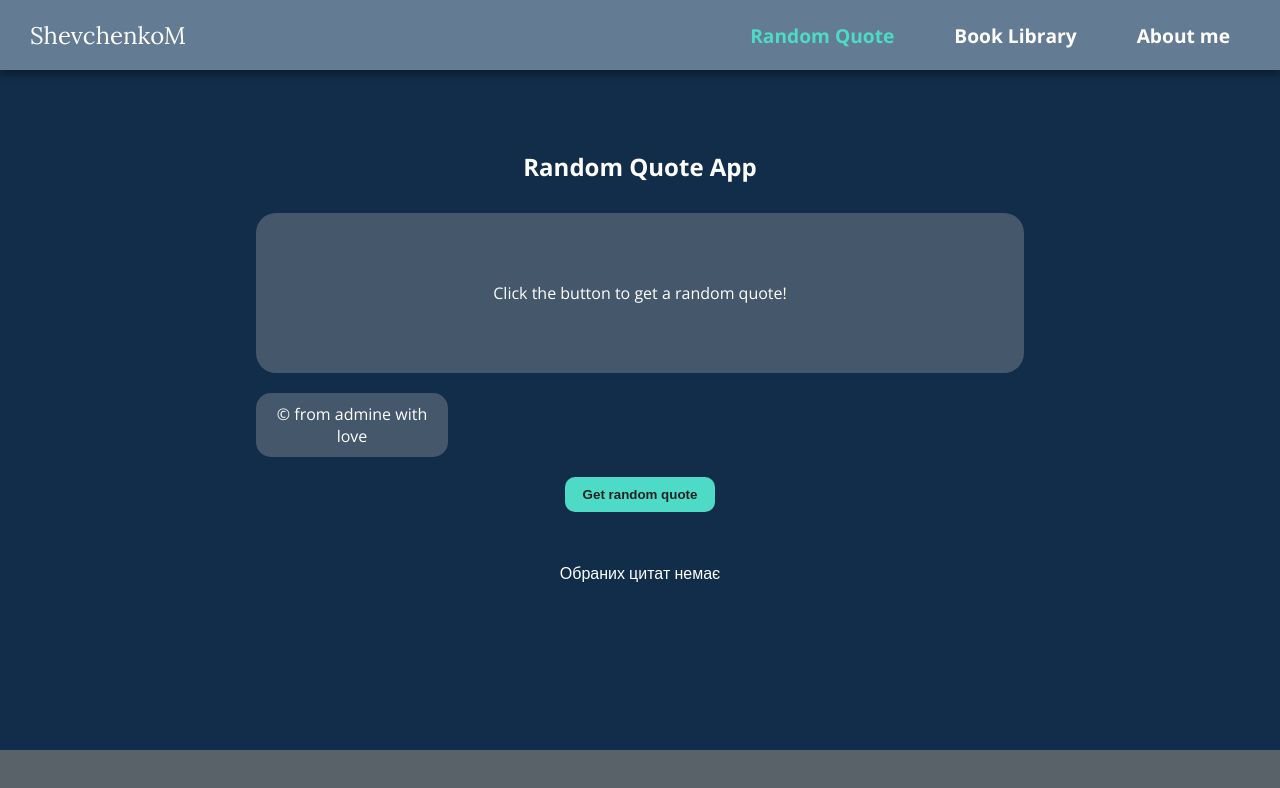
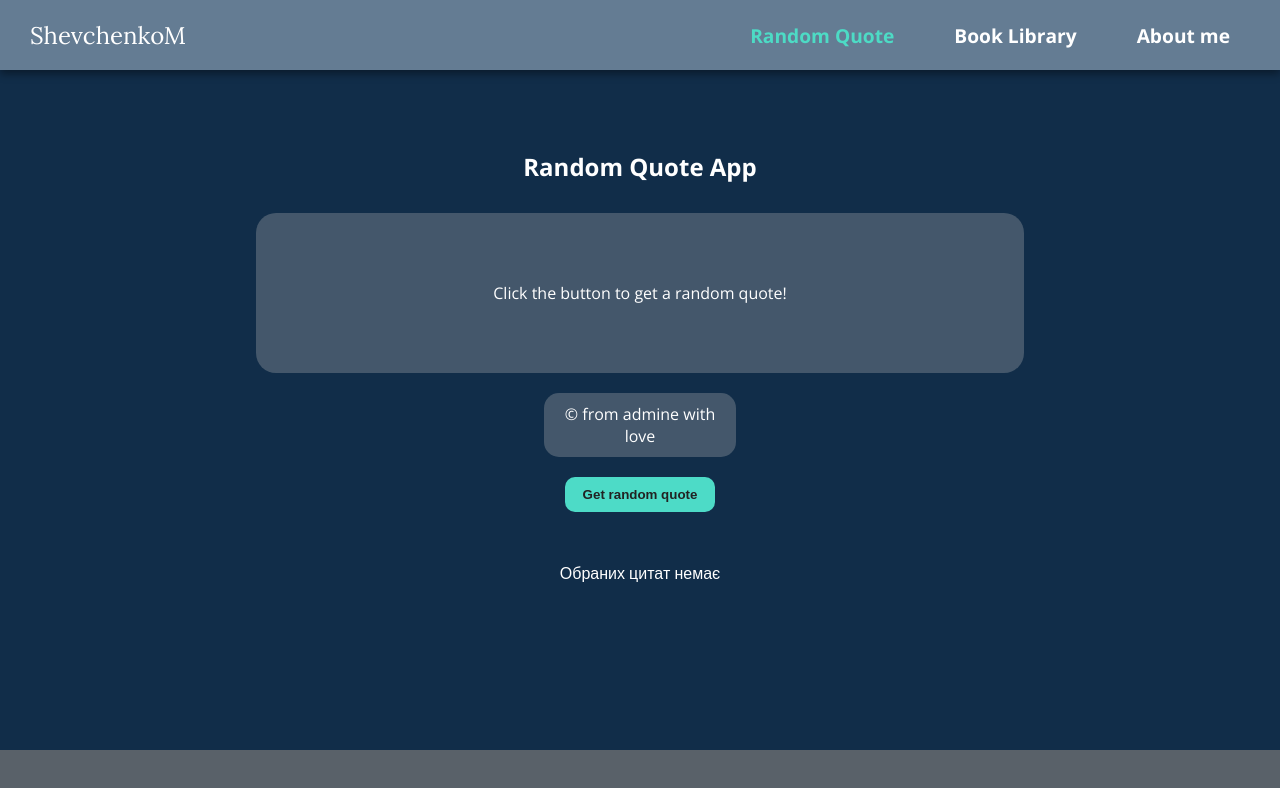
Before and after one commit to MykhailoShevchenko12/portfolio-project, a React (Create React App) app: page /portfolio-project/random-quotes in a window 1280 px wide. Shown: the top 788 px of the page. Built offline with nearby package versions, Linux system fonts and the light colour scheme.

Commit message:
corrected quote styles

```diff
--- a/src/pages/RandomQuote/RandomQuote.css
+++ b/src/pages/RandomQuote/RandomQuote.css
@@ -8,6 +8,8 @@
 .quote {
   width: 60%;
   font-size: 1.5rem;
+  display: flex;
+  flex-direction: column;
   align-items: center;
 }
 
```
